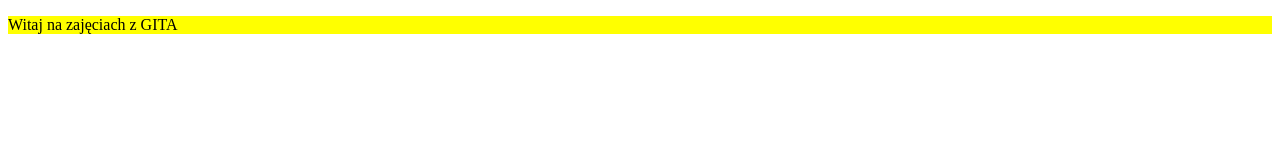
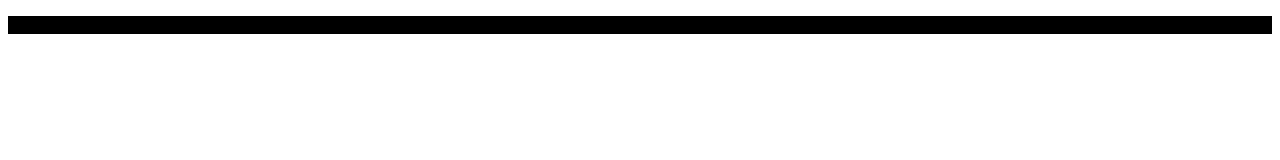
Before and after one commit to LaCraine/Studia, a plain HTML site: page index.html in a window 1280 px wide. Drawn offline with Linux system fonts and the light colour scheme.

Commit message:
Changed styles

```diff
--- a/index.html
+++ b/index.html
@@ -7,7 +7,7 @@
     <title>PROJEKTGIT</title>
     <style>
         p {
-            background-color: yellow;
+            background-color: black;
         }
 
     </style>
```
